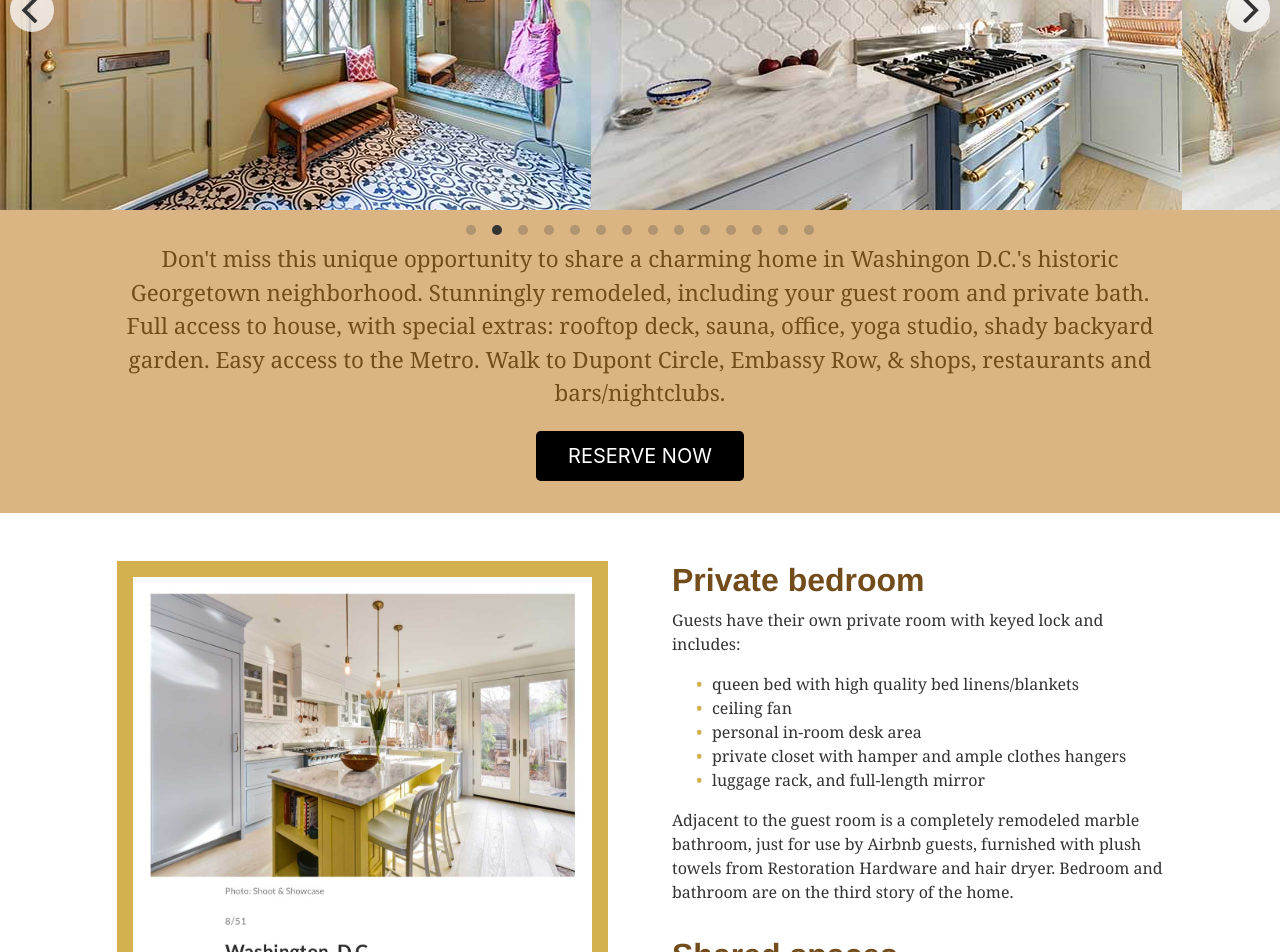
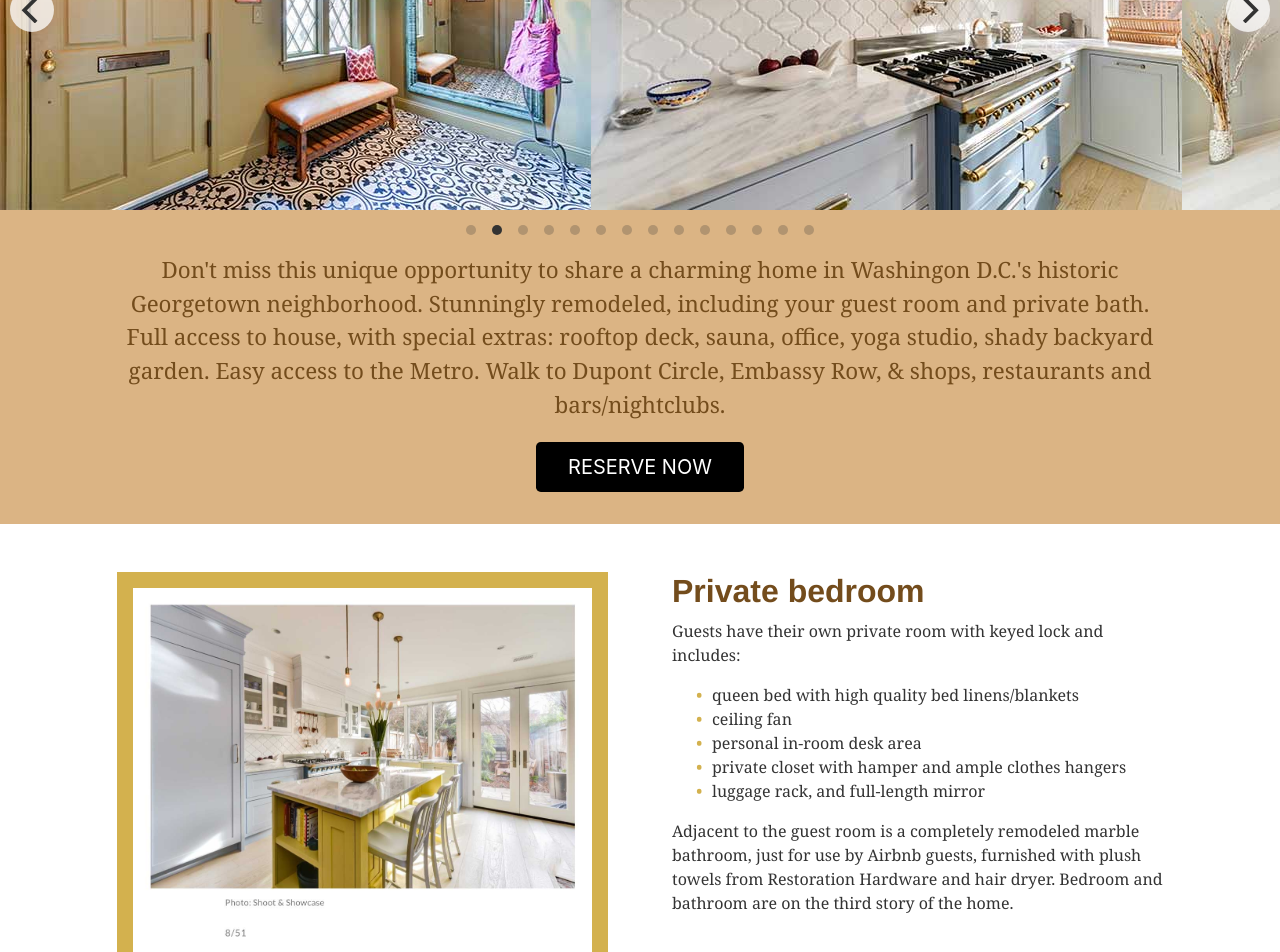
Before and after one commit to grantcorley/QStreetGuestHouse, a Jekyll site: the page built from index.md, in a window 1280 px wide. Shown: the part 316-1268 px from the top of the page. Built offline with Jekyll 4.4.1, drawn with Linux system fonts in a browser that asks for light colours; nearby versions of some CDN libraries.

```diff
--- a/assets/custom.scss
+++ b/assets/custom.scss
@@ -68,7 +68,7 @@
 		text-align: center;
 
 		p{
-			margin: 0 2em .5em 2em;
+			margin: .5em 2em .5em 2em;
 		    color: #734c1c;
 		    font-size: 1em;
 		    text-align: center;
@@ -85,7 +85,7 @@
 		text-align: center;
 
 		p{
-			margin: 0 4em .5em 4em;
+			margin: .5em 4em .5em 4em;
 		    color: #734c1c;
 		    font-size: 1.4em;
 		    text-align: center;
```
